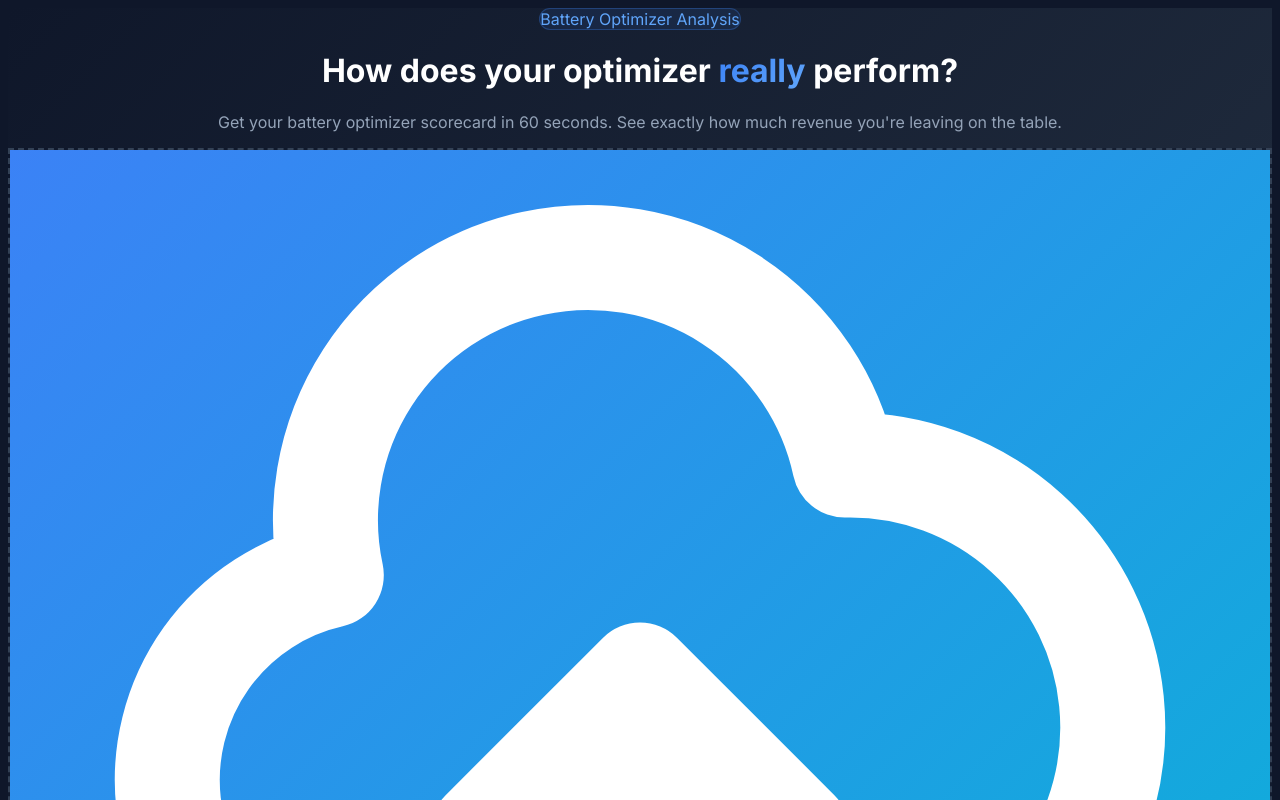
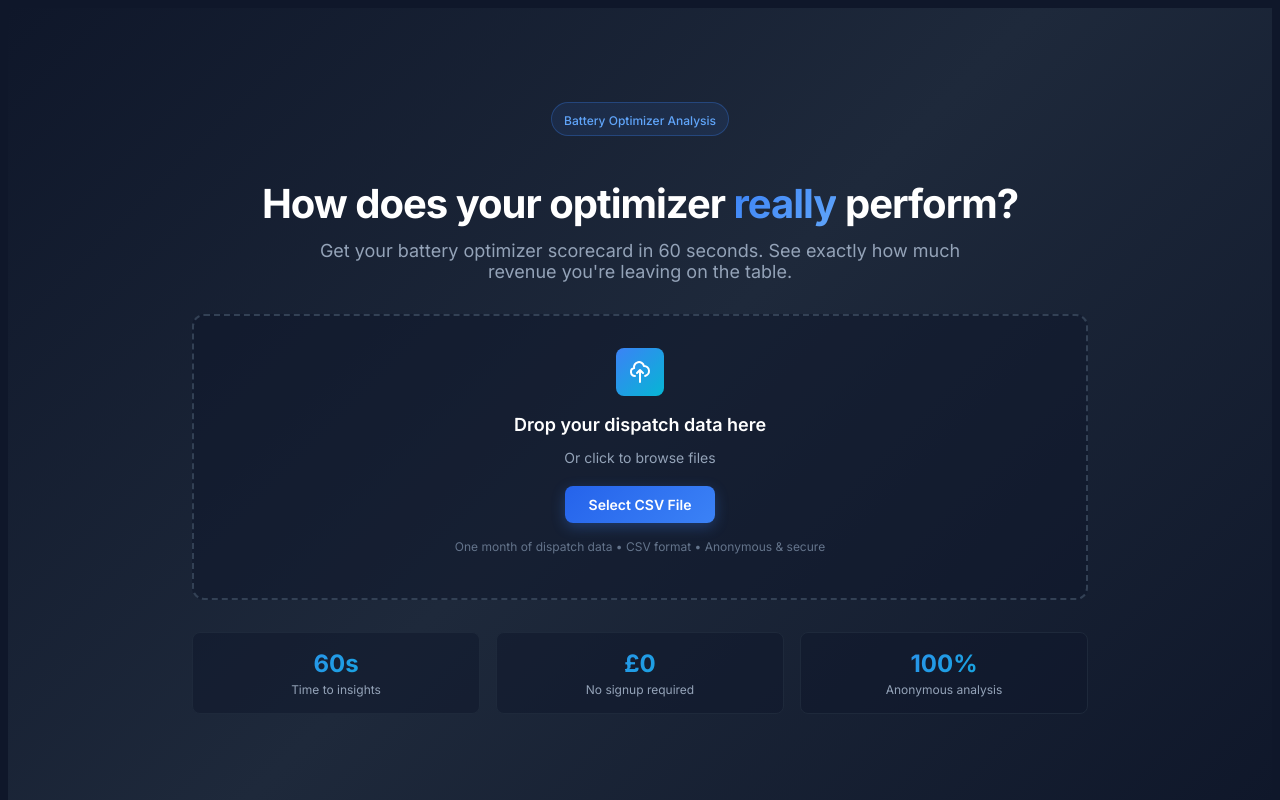
Before and after one commit to ayotestsinprod/e-optimizer-scorecard, a Next.js app: page / in a window 1280 px wide. Shown: the top 800 px of the page. Built offline with nearby package versions, Linux system fonts and the light colour scheme.

Commit message:
Fix SVG sizing: remove all Tailwind classes, use explicit inline styles with pixel values

```diff
--- a/app/page.tsx
+++ b/app/page.tsx
@@ -40,24 +40,42 @@ export default function Home() {
 
   return (
     <div
-      className="min-h-screen flex flex-col items-center justify-center p-6"
       style={{
+        minHeight: '100vh',
+        display: 'flex',
+        flexDirection: 'column',
+        alignItems: 'center',
+        justifyContent: 'center',
+        padding: '24px',
         background: 'linear-gradient(135deg, #0f172a 0%, #1e293b 50%, #0f172a 100%)',
       }}
     >
-      <div className="max-w-4xl w-full space-y-8">
+      <div style={{ maxWidth: '56rem', width: '100%' }}>
         {/* Hero Section */}
-        <div className="text-center">
+        <div style={{ textAlign: 'center', marginBottom: '32px' }}>
           <div
-            className="inline-block mb-4 px-3 py-1.5 rounded-full border"
             style={{
+              display: 'inline-block',
+              marginBottom: '16px',
+              padding: '6px 12px',
+              borderRadius: '9999px',
+              border: '1px solid rgba(59, 130, 246, 0.3)',
               backgroundColor: 'rgba(59, 130, 246, 0.1)',
-              borderColor: 'rgba(59, 130, 246, 0.3)',
             }}
           >
-            <span className="text-xs font-medium" style={{ color: '#60a5fa' }}>Battery Optimizer Analysis</span>
+            <span style={{ fontSize: '12px', fontWeight: 500, color: '#60a5fa' }}>
+              Battery Optimizer Analysis
+            </span>
           </div>
-          <h1 className="text-4xl md:text-5xl font-bold mb-3 tracking-tight text-white">
+          <h1
+            style={{
+              fontSize: '2.5rem',
+              fontWeight: 700,
+              marginBottom: '12px',
+              letterSpacing: '-0.025em',
+              color: 'white',
+            }}
+          >
             How does your optimizer{' '}
             <span
               style={{
@@ -71,7 +89,7 @@ export default function Home() {
             </span>{' '}
             perform?
           </h1>
-          <p className="text-base md:text-lg max-w-2xl mx-auto" style={{ color: '#94a3b8' }}>
+          <p style={{ fontSize: '1.125rem', maxWidth: '42rem', margin: '0 auto', color: '#94a3b8' }}>
             Get your battery optimizer scorecard in 60 seconds. See exactly how much revenue you're leaving on the table.
           </p>
         </div>
@@ -81,73 +99,110 @@ export default function Home() {
           onDragOver={handleDragOver}
           onDragLeave={handleDragLeave}
           onDrop={handleDrop}
-          className="relative border-2 border-dashed rounded-xl p-8 text-center transition-all"
           style={{
-            borderColor: isDragging ? '#3b82f6' : '#334155',
+            position: 'relative',
+            border: `2px dashed ${isDragging ? '#3b82f6' : '#334155'}`,
+            borderRadius: '12px',
+            padding: '32px',
+            textAlign: 'center',
+            transition: 'all 0.2s',
             backgroundColor: isDragging ? 'rgba(59, 130, 246, 0.05)' : 'rgba(15, 23, 42, 0.5)',
             transform: isDragging ? 'scale(1.01)' : 'scale(1)',
             pointerEvents: isUploading ? 'none' : 'auto',
+            marginBottom: '32px',
           }}
         >
           {isUploading ? (
-            <div className="py-6">
-              <div className="w-12 h-12 mx-auto mb-4 relative">
-                <div className="absolute inset-0 border-4 rounded-full" style={{ borderColor: '#334155' }}></div>
+            <div style={{ padding: '24px 0' }}>
+              <div
+                style={{
+                  width: '48px',
+                  height: '48px',
+                  margin: '0 auto 16px',
+                  position: 'relative',
+                }}
+              >
                 <div
-                  className="absolute inset-0 border-4 rounded-full border-t-transparent animate-spin"
-                  style={{ borderColor: '#3b82f6' }}
+                  style={{
+                    position: 'absolute',
+                    inset: 0,
+                    border: '4px solid #334155',
+                    borderRadius: '50%',
+                  }}
+                ></div>
+                <div
+                  className="animate-spin"
+                  style={{
+                    position: 'absolute',
+                    inset: 0,
+                    border: '4px solid #3b82f6',
+                    borderRadius: '50%',
+                    borderTopColor: 'transparent',
+                  }}
                 ></div>
               </div>
-              <h3 className="text-lg font-semibold mb-1 text-white">
+              <h3 style={{ fontSize: '1.125rem', fontWeight: 600, marginBottom: '4px', color: 'white' }}>
                 Processing your data...
               </h3>
-              <p className="text-sm" style={{ color: '#94a3b8' }}>
+              <p style={{ fontSize: '14px', color: '#94a3b8' }}>
                 Analyzing dispatch patterns
               </p>
             </div>
           ) : (
             <>
-              <div className="mb-3">
+              <div style={{ marginBottom: '12px' }}>
                 <div
-                  className="w-12 h-12 mx-auto mb-2 rounded-lg flex items-center justify-center"
                   style={{
+                    width: '48px',
+                    height: '48px',
+                    margin: '0 auto 8px',
+                    borderRadius: '8px',
+                    display: 'flex',
+                    alignItems: 'center',
+                    justifyContent: 'center',
                     background: 'linear-gradient(135deg, #3b82f6 0%, #06b6d4 100%)',
                   }}
                 >
                   <svg
-                    className="w-6 h-6 text-white"
+                    width="24"
+                    height="24"
                     fill="none"
-                    stroke="currentColor"
+                    stroke="white"
                     viewBox="0 0 24 24"
+                    strokeWidth="2"
+                    strokeLinecap="round"
+                    strokeLinejoin="round"
                   >
-                    <path
-                      strokeLinecap="round"
-                      strokeLinejoin="round"
-                      strokeWidth={2}
-                      d="M7 16a4 4 0 01-.88-7.903A5 5 0 1115.9 6L16 6a5 5 0 011 9.9M15 13l-3-3m0 0l-3 3m3-3v12"
-                    />
+                    <path d="M7 16a4 4 0 01-.88-7.903A5 5 0 1115.9 6L16 6a5 5 0 011 9.9M15 13l-3-3m0 0l-3 3m3-3v12" />
                   </svg>
                 </div>
               </div>
 
-              <h3 className="text-lg font-semibold mb-1 text-white">
+              <h3 style={{ fontSize: '1.125rem', fontWeight: 600, marginBottom: '4px', color: 'white' }}>
                 Drop your dispatch data here
               </h3>
-              <p className="mb-5 text-sm" style={{ color: '#94a3b8' }}>
+              <p style={{ fontSize: '14px', marginBottom: '20px', color: '#94a3b8' }}>
                 Or click to browse files
               </p>
 
               <input
                 type="file"
                 id="file-upload"
-                className="hidden"
+                style={{ display: 'none' }}
                 accept=".csv"
                 onChange={handleFileSelect}
               />
               <label
                 htmlFor="file-upload"
-                className="inline-block px-6 py-2.5 text-sm text-white font-semibold rounded-lg cursor-pointer transition-all"
                 style={{
+                  display: 'inline-block',
+                  padding: '10px 24px',
+                  fontSize: '14px',
+                  color: 'white',
+                  fontWeight: 600,
+                  borderRadius: '8px',
+                  cursor: 'pointer',
+                  transition: 'all 0.2s',
                   background: 'linear-gradient(135deg, #2563eb 0%, #3b82f6 100%)',
                   boxShadow: '0 4px 14px rgba(59, 130, 246, 0.3)',
                 }}
@@ -163,7 +218,7 @@ export default function Home() {
                 Select CSV File
               </label>
 
-              <p className="text-xs mt-4" style={{ color: '#64748b' }}>
+              <p style={{ fontSize: '12px', marginTop: '16px', color: '#64748b' }}>
                 One month of dispatch data • CSV format • Anonymous & secure
               </p>
             </>
@@ -171,7 +226,13 @@ export default function Home() {
         </div>
 
         {/* Trust Signals */}
-        <div className="grid grid-cols-3 gap-4">
+        <div
+          style={{
+            display: 'grid',
+            gridTemplateColumns: 'repeat(3, 1fr)',
+            gap: '16px',
+          }}
+        >
           {[
             { value: '60s', label: 'Time to insights' },
             { value: '£0', label: 'No signup required' },
@@ -179,15 +240,20 @@ export default function Home() {
           ].map((item, idx) => (
             <div
               key={idx}
-              className="text-center p-4 rounded-lg border transition-colors"
               style={{
+                textAlign: 'center',
+                padding: '16px',
+                borderRadius: '8px',
+                border: '1px solid #1e293b',
                 backgroundColor: 'rgba(15, 23, 42, 0.5)',
-                borderColor: '#1e293b',
+                transition: 'border-color 0.2s',
               }}
             >
               <div
-                className="text-2xl font-bold mb-1"
                 style={{
+                  fontSize: '1.5rem',
+                  fontWeight: 700,
+                  marginBottom: '4px',
                   background: 'linear-gradient(135deg, #3b82f6 0%, #06b6d4 100%)',
                   WebkitBackgroundClip: 'text',
                   WebkitTextFillColor: 'transparent',
@@ -196,7 +262,7 @@ export default function Home() {
               >
                 {item.value}
               </div>
-              <div className="text-xs" style={{ color: '#94a3b8' }}>{item.label}</div>
+              <div style={{ fontSize: '12px', color: '#94a3b8' }}>{item.label}</div>
             </div>
           ))}
         </div>
```
